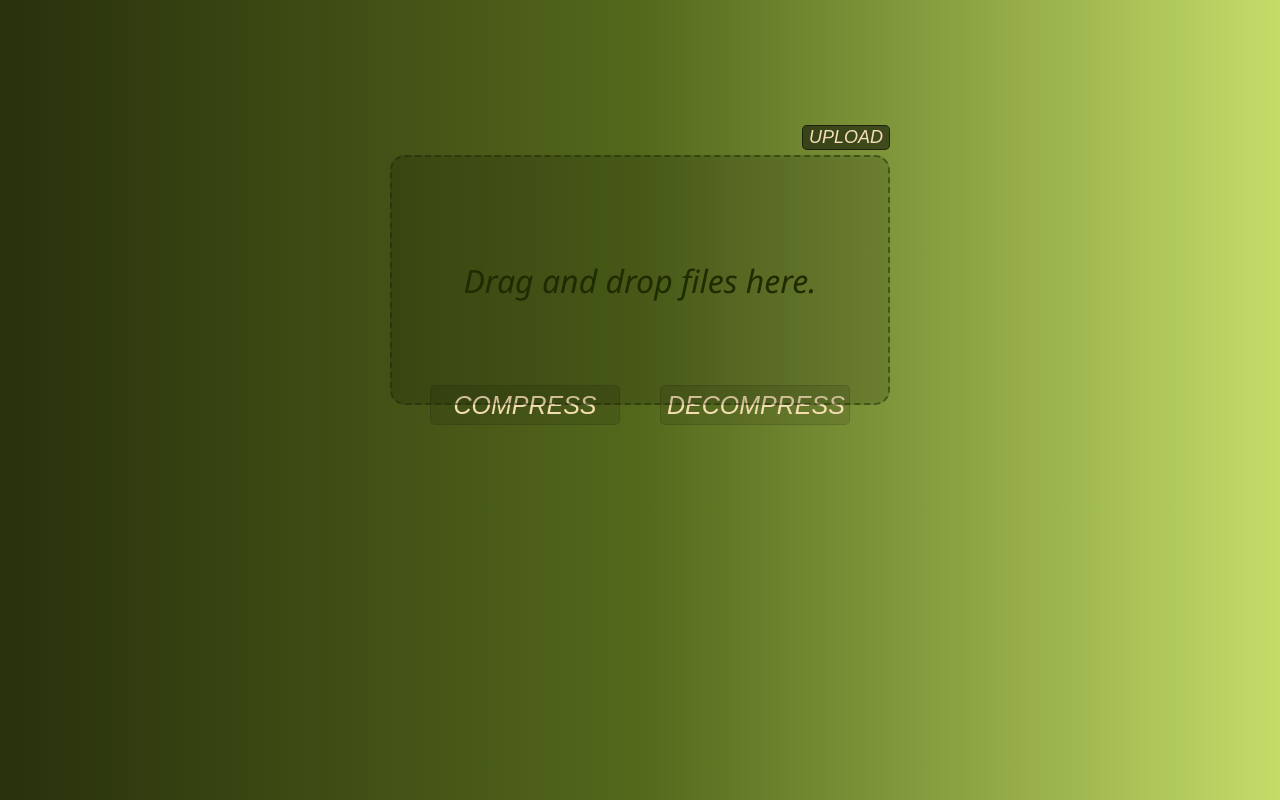
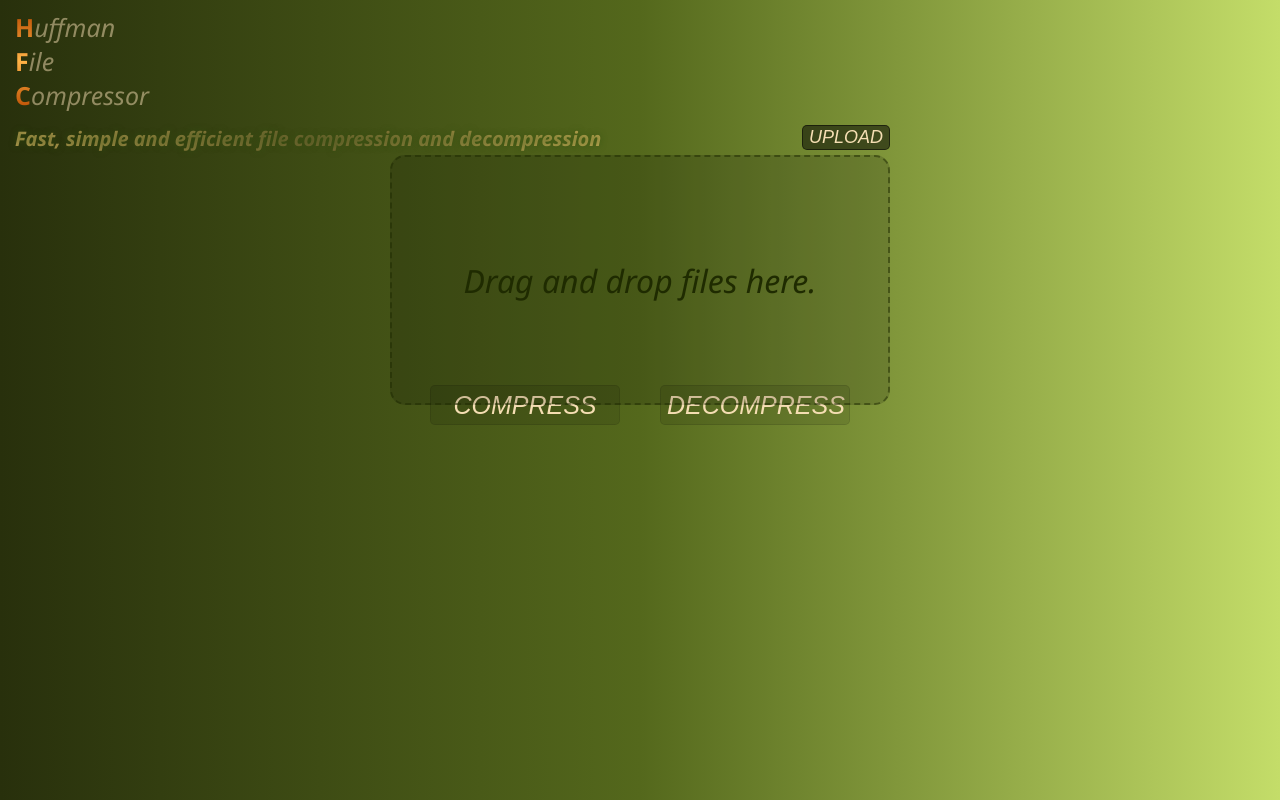
Before and after one commit to tBarzz/HuffmanFileCompressor, a React app in the folder frontend/: page / in a window 1280 px wide. Built offline with nearby package versions, Linux system fonts and the light colour scheme; the HTML template or start-up script is replaced by a standard one.

Commit message:
Implemented Error Display

```diff
--- a/frontend/src/App.css
+++ b/frontend/src/App.css
@@ -134,6 +134,7 @@
 
   display: flex;
   align-items: center;
+  justify-content: center;
 
   border: 1px solid rgba(0,0,0, 0.1);
   background: rgba(0,0,0,0.1);
@@ -225,3 +226,87 @@
 .bar8 { animation: processBarWave 0.9s ease-in-out infinite; }
 .bar9 { animation: processBarWave 0.7s ease-in-out infinite; }
 .bar10 { animation: processBarWave 1s ease-in-out infinite; }
+
+.ErrorMessage {
+  display: flex;
+  justify-content: center;
+  margin-top: 100px;
+}
+.errorDisplay {
+  width: 225px;
+  height: 40px;
+
+  background: radial-gradient(
+    ellipse at center,
+    rgba(0,0,0, 0.5),
+    rgba(0,0,0,0)
+  );
+
+  border-radius: 5px;
+
+  color: rgb(245, 4, 52);
+  font-size: 20px;
+
+  align-items: center;
+  justify-content: center;
+  display: flex;
+}
+
+.AppName {
+  position: absolute;
+  top: 10px;
+  left: 15px;
+  font-size: 25px;
+  color: rgba(245, 222, 179, 0.507);
+
+  font-style: oblique;
+}
+.H,
+.F,
+.C {
+  background: linear-gradient(
+    180deg,
+    #b84a00 0%,
+    #ffb347 50%,
+    #b84a00 100%
+  );
+
+  background-size: 100% 300%;
+  background-clip: text;
+  -webkit-background-clip: text;
+  color: transparent;
+
+  font-weight: 800;
+  font-style: normal;
+}
+.H {
+  background-position: 0 0;
+}
+.F {
+ background-position: 0 50%;
+}
+.C {
+  background-position: 0 100%;
+}
+
+.AppDescription {
+  position: absolute;
+  top: 125px;
+  left: 15px;
+
+  font-size: 20px;
+  font-style: italic;
+  font-weight: 700;
+
+  text-shadow: 0 0 6px rgba(45, 80, 15, 0.6);
+
+  background: linear-gradient(
+    90deg,
+    rgba(238, 197, 108, 0.7),
+    rgba(136, 112, 61, 0.7),
+    rgba(238, 197, 108, 0.7)
+  );
+  background-clip: text;
+  -webkit-background-clip: text;
+  color:transparent;
+}
--- a/frontend/src/HomePage.jsx
+++ b/frontend/src/HomePage.jsx
@@ -3,6 +3,7 @@ import FileDropArea from "./components/FileDropArea";
 import OperationsButtons from "./components/OperationsButtons"
 import DownloadButton from "./components/DownloadButton";
 import ProcessBarAnimation from "./components/ProcessBarAnimation";
+import ErrorDisplay from "./components/ErrorDisplay";
 
 function HomePage(){
     const [selectedFile, setSelectedFile] = useState(null);
@@ -12,6 +13,16 @@ function HomePage(){
     const [status, setStatus] = useState("idle");
     return(
         <div className = "HomePage">
+
+            <div className = "AppName">
+                <span className="H">H</span>uffman<br />
+                <span className="F">F</span>ile<br />
+                <span className="C">C</span>ompressor
+            </div>
+
+            <div className = "AppDescription">
+                Fast, simple and efficient file compression and decompression
+            </div>
 
             <div className = "DropBox">
                 <FileDropArea
@@ -47,7 +58,9 @@ function HomePage(){
 
             {status === "failure" && (
                 <div className = "ErrorMessage">
-                    ERROR MESSAGE
+                    <ErrorDisplay
+                        fileError = {fileError}
+                    />
                 </div>
             )}
         </div>
--- /dev/null
+++ b/frontend/src/components/ErrorDisplay.jsx
@@ -0,0 +1,9 @@
+function ErrorDisplay ({fileError}) {
+    return(
+        <div className = "errorDisplay">
+            {fileError}
+        </div>
+    );
+}
+
+export default ErrorDisplay;
--- a/frontend/src/components/OperationsButtons.jsx
+++ b/frontend/src/components/OperationsButtons.jsx
@@ -2,8 +2,8 @@ function OperationsButtons({selectedFile, setResFile, setResFileName, setFileErr
 
     async function ensureMinProcessTime(startTime) {
         const elapsed = Date.now() - startTime;
-        if(elapsed < 500){
-            await new Promise(resolve => setTimeout(resolve, 500 - elapsed));
+        if(elapsed < 1500){
+            await new Promise(resolve => setTimeout(resolve, 1500 - elapsed));
         }
     }
     async function handleCompress() {
--- a/frontend/vite.config.js
+++ b/frontend/vite.config.js
@@ -4,4 +4,10 @@ import { defineConfig } from 'vite'
 // https://vite.dev/config/
 export default defineConfig({
   plugins: [react()],
+  server: {
+    proxy: {
+      '/compress': 'http://localhost:8000',
+      '/decompress': 'http://localhost:8000'
+    }
+  }
 })
```
